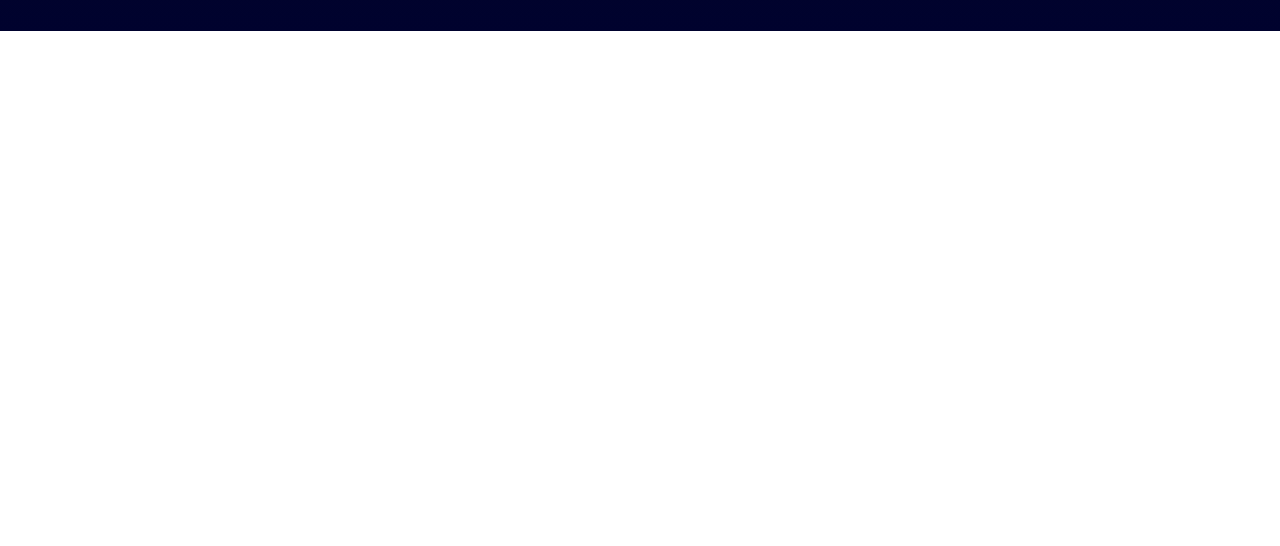
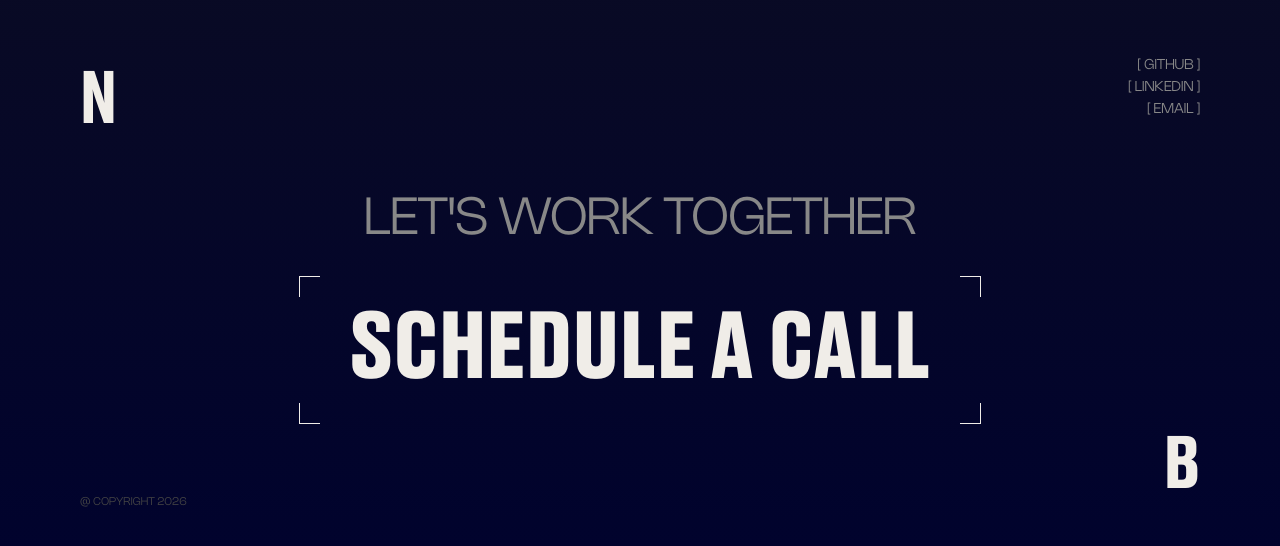
Before and after one commit to nin0dev/portfolio, a Vue app: page /projects/reflexprod-crm in a window 1280 px wide. Shown: the part 935-1481 px from the top of the page. Before the commit the page ends 966 px from the top, so only its background shows below. Built offline with nearby package versions, Linux system fonts and the light colour scheme.

Commit message:
add footer to project case page

```diff
--- a/src/components/Footer.vue
+++ b/src/components/Footer.vue
@@ -3,8 +3,8 @@
     <footer id="footer" class="footer">
         <div class="footer__grid">
             <div class="footer__socials">
-                <a href="https://www.github.com/nin0dev" class="footer__link">[ Github ]</a>
-                <a href="https://www.linkedin.com/in/nino-berber" class="footer__link">[ LinkedIn ]</a>
+                <a href="https://www.github.com/nin0dev" class="footer__link">[ GITHUB ]</a>
+                <a href="https://www.linkedin.com/in/nino-berber" class="footer__link">[ LINKEDIN ]</a>
                 <a href="mailto:ninberber@gmail.com" class="footer__link">[ EMAIL ]</a>
             </div>
 
@@ -31,7 +31,6 @@
 
 <style scoped>
 .footer {
-    height: 100vh;
     display: flex;
     align-items: center;
     position: relative;
--- a/src/router/index.js
+++ b/src/router/index.js
@@ -22,6 +22,13 @@
       component: FictionalProductProjectView,
     },
   ],
+  scrollBehavior(savedPosition) {
+    if (savedPosition) {
+      return savedPosition
+    } else {
+      return { top: 0 }
+    }
+  },
 })
 
 export default router
--- a/src/sections/AboutSection.vue
+++ b/src/sections/AboutSection.vue
@@ -1,3 +1,9 @@
+<script setup>
+import gsap from 'gsap';
+import { onMounted, onUnmounted } from 'vue';
+
+onMounted
+</script>
 <template>
     <section class="about" ref="aboutRef">
         <div class="about__grid">
--- a/src/views/FictionalProductProjectView.vue
+++ b/src/views/FictionalProductProjectView.vue
@@ -1,16 +1,21 @@
 <script setup>
 import { useHead } from '@unhead/vue'
+import Footer from '@/components/Footer.vue';
+import { onMounted } from 'vue';
 
 useHead({
     title: 'Fictional Product Showcase - Project',
     meta: [{ name: 'description', content: 'Fictional Product Showcase project case study.' }],
+})
+
+onMounted(() => {
+    window.scrollTo(0, 0)
 })
 </script>
 
 <template>
     <main class="project-page">
         <RouterLink to="/" class="project-page__back"><- Back to home</RouterLink>
-
                 <section class="project-page__hero">
                     <p class="project-page__tag">[ Project ]</p>
                     <h1>Fictional Product Showcase</h1>
@@ -19,6 +24,7 @@
                     </p>
                     <img src="/src/assets/images/product-project_thumb.png" alt="Fictional Product Showcase preview" />
                 </section>
+                <Footer />
     </main>
 </template>
 
--- a/src/views/ReflexProdProjectView.vue
+++ b/src/views/ReflexProdProjectView.vue
@@ -1,9 +1,15 @@
 <script setup>
 import { useHead } from '@unhead/vue'
+import Footer from '@/components/Footer.vue';
+import { onMounted } from 'vue';
 
 useHead({
     title: 'ReflexProd CRM - Project',
     meta: [{ name: 'description', content: 'ReflexProd CRM project case study.' }],
+})
+
+onMounted(() => {
+    window.scrollTo(0, 0)
 })
 </script>
 
@@ -19,6 +25,7 @@
                     </p>
                     <img src="/src/assets/images/crm-project_thumb.png" alt="ReflexProd CRM preview" />
                 </section>
+                <Footer />
     </main>
 </template>
 
```
